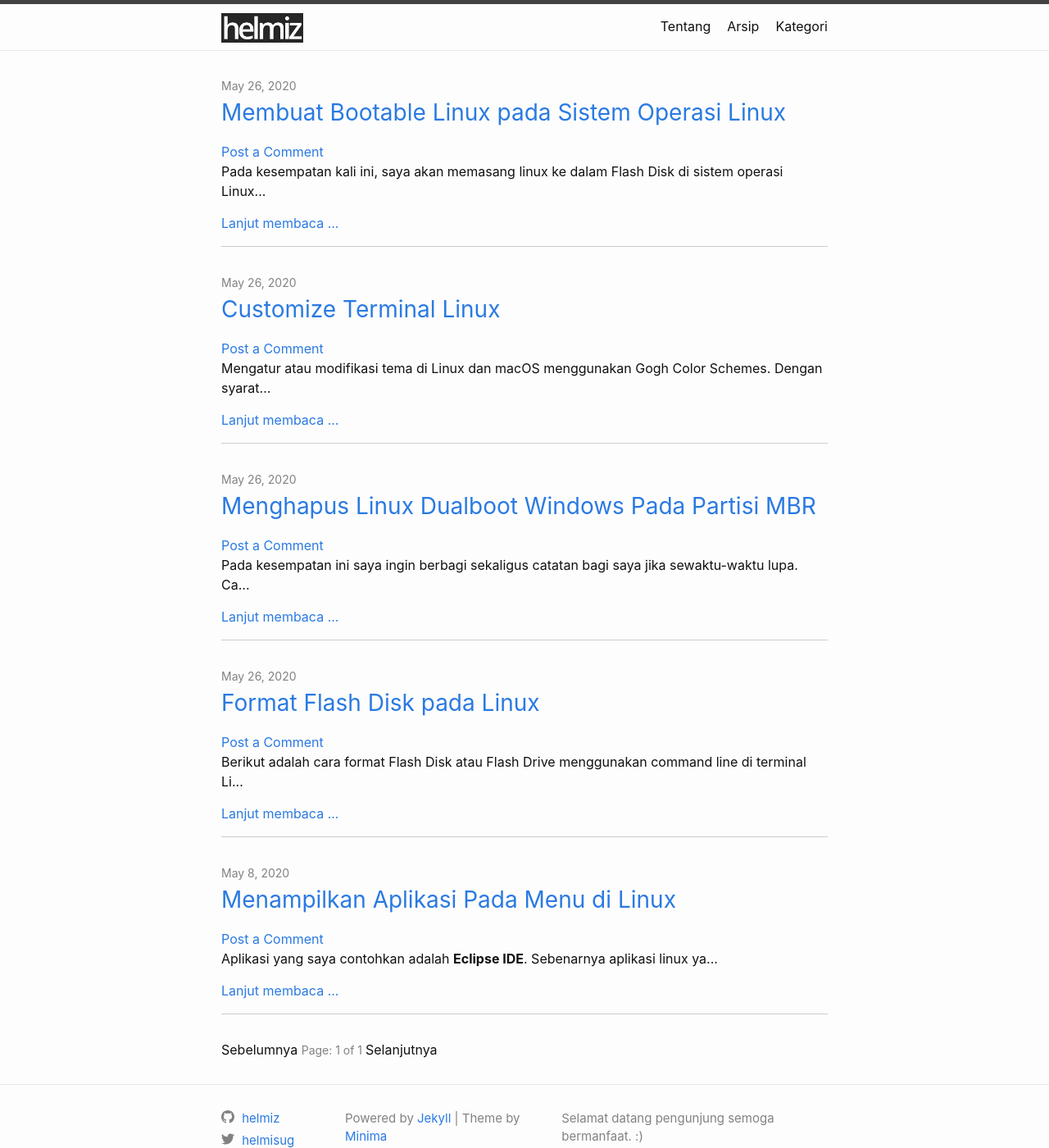
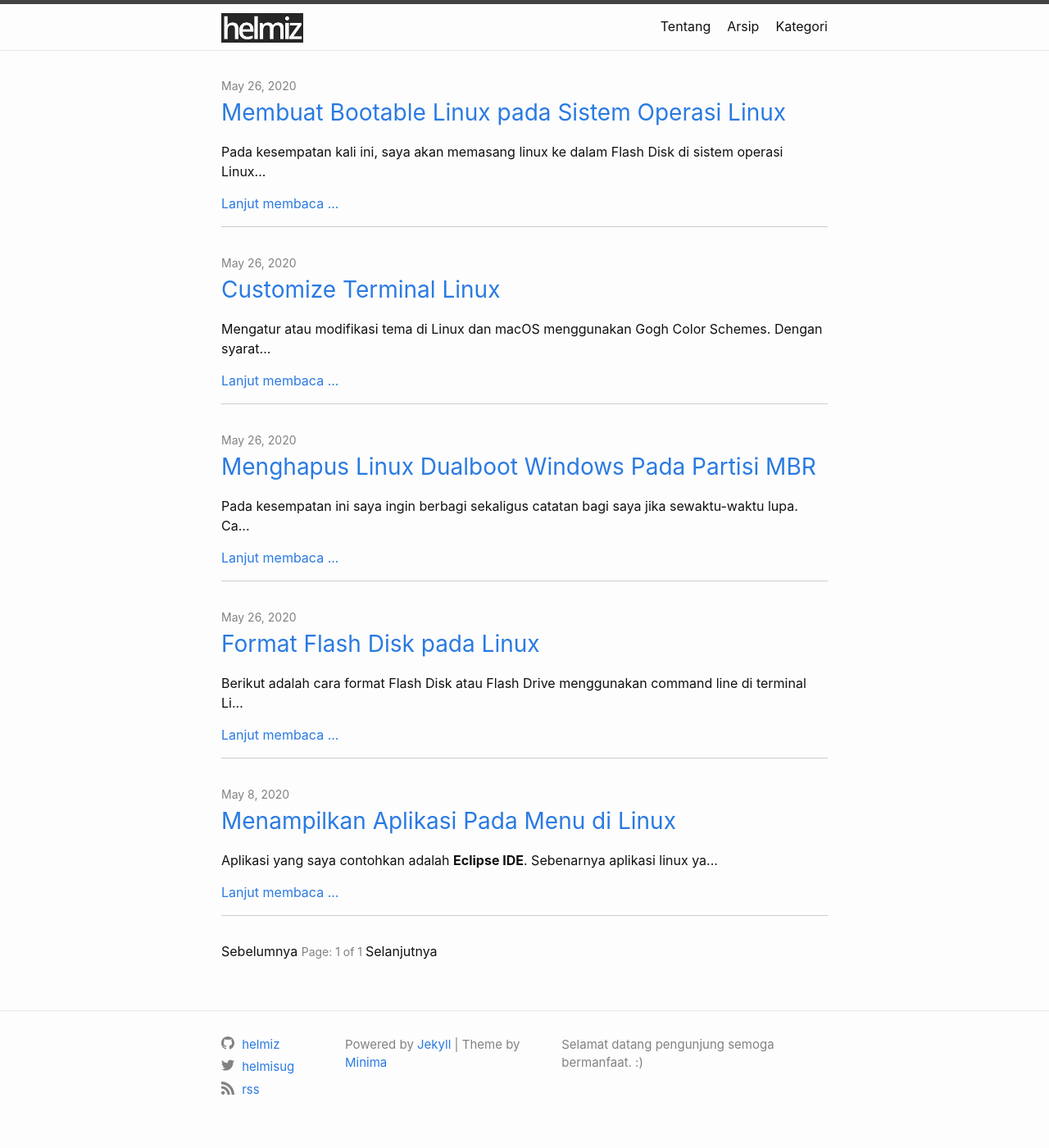
Before and after one commit to helmiz/helmiz.github.io, a Jekyll site: the page built from index.html, in a window 1280 px wide and 1400 px high. Shown: the whole window at 82% size. Built offline with Jekyll 4.4.1, drawn with Linux system fonts in a browser that asks for light colours; the list of posts is cut into pages by our own code; comment, search, counter and statistics services are not loaded.

Commit message:
Delete Comment Count karena tidak pas

```diff
--- a/_includes/footer.html
+++ b/_includes/footer.html
@@ -19,9 +19,9 @@
     </div>
 
   </div>
-
-  <script id="dsq-count-scr" src="//helmiz-github-io.disqus.com/count.js" async></script>
-
+  <!-- Digunakan untuk menghitung komentar
+    <script id="dsq-count-scr" src="//helmiz-github-io.disqus.com/count.js" async></script>
+  -->
 </footer>
 
 
--- a/_layouts/home.html
+++ b/_layouts/home.html
@@ -20,7 +20,6 @@ layout: default
             {{ post.title | escape }}
           </a>
         </h3>
-        <a href="{{ post.url | relative_url }}#disqus_thread">Post a Comment</a>
         {%- if site.show_excerpts -%}
           {{ post.excerpt | truncate: 100 }}
         {%- endif -%}
```
Also changed, not shown: other parts of _layouts/home.html (+4 -0 lines).
